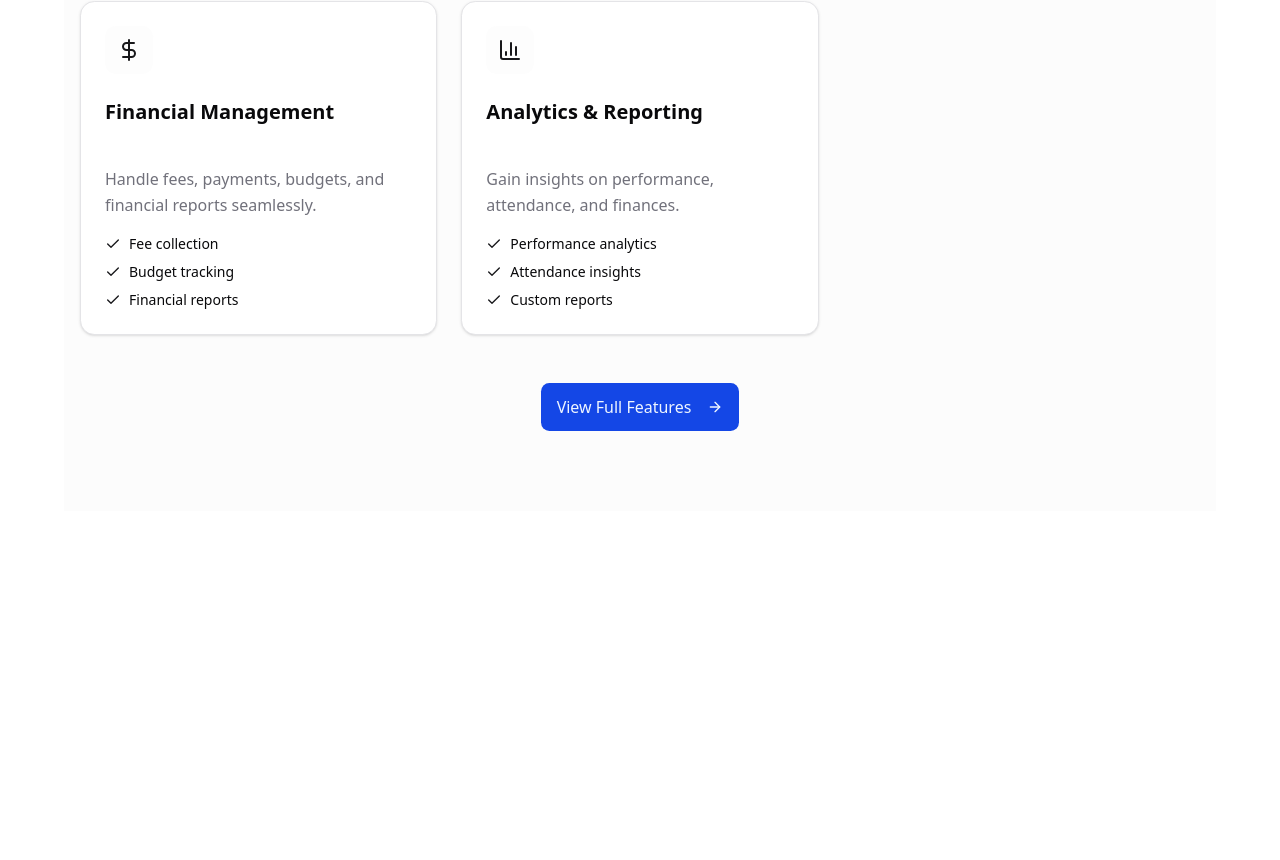
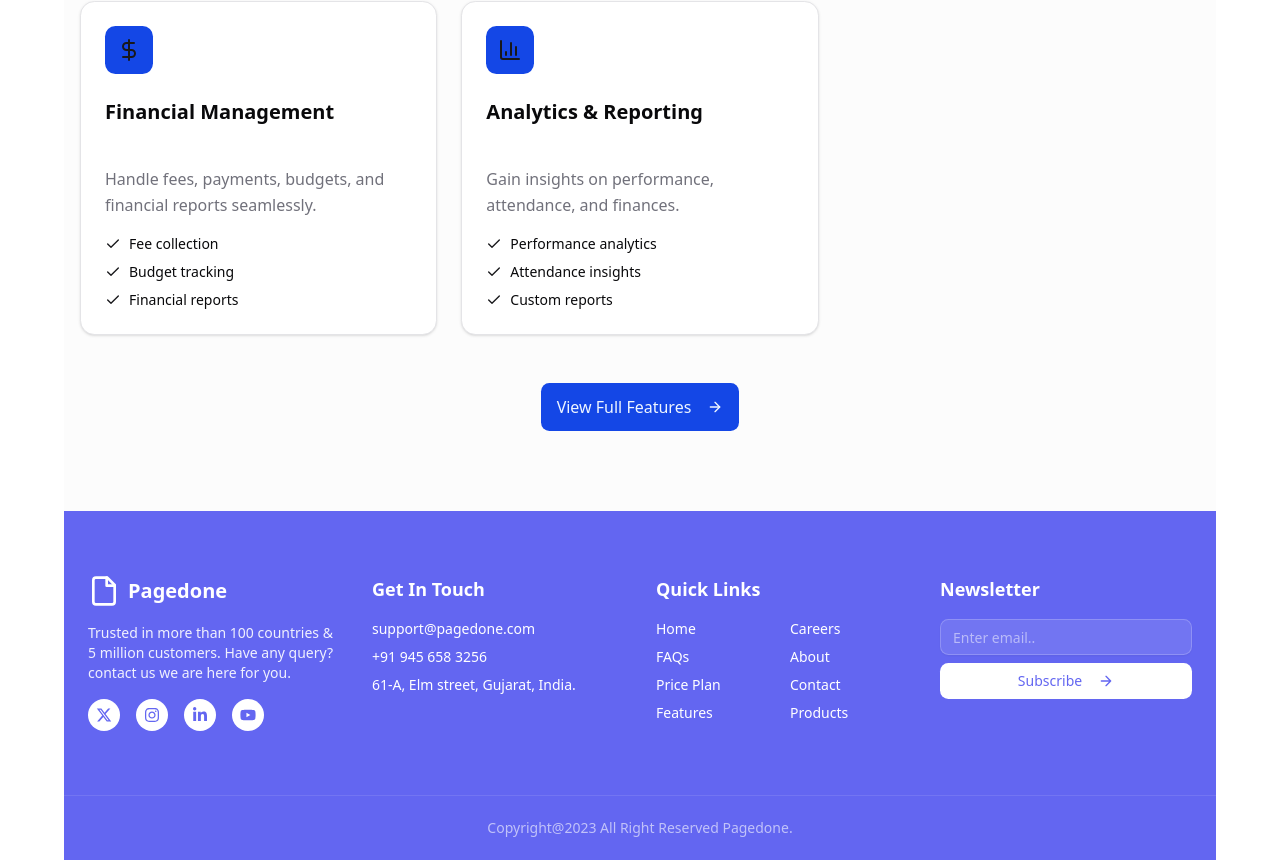
Before and after one commit to a10group/sisn, a Next.js app: page / in a window 1280 px wide. Shown: the part 2717-3577 px from the top of the page. Before the commit the page ends 3228 px from the top, so only its background shows below. Built offline with nearby package versions, Linux system fonts and the light colour scheme.

Commit message:
Site footer & Features Section

```diff
--- a/app/(public)/page.tsx
+++ b/app/(public)/page.tsx
@@ -3,6 +3,7 @@ import { HeroSection } from "@/components/frontend/hero-section";
 import LogoCloud from "@/components/frontend/logoCloud";
 import { DashboardPreview } from "@/components/frontend/dashboard-preview";
 import { FeaturesSection } from "@/components/frontend/features-section";
+import SiteFooter from "@/components/frontend/site-footer";
 
 const Page = () => {
   return (
@@ -11,6 +12,7 @@ const Page = () => {
       <LogoCloud />
       <DashboardPreview />
       <FeaturesSection />
+      <SiteFooter />
     </main>
   );
 };
--- a/components/frontend/features-section.tsx
+++ b/components/frontend/features-section.tsx
@@ -84,7 +84,7 @@ export function FeaturesSection() {
               className="bg-card border-border shadow-sm hover:shadow-md transition-shadow"
             >
               <CardHeader className="pb-4">
-                <div className="h-12 w-12 rounded-lg bg-accent/20 flex items-center justify-center mb-4">
+                <div className="h-12 w-12 rounded-lg bg-primary text-primary-foreground flex items-center justify-center mb-4">
                   <feature.icon className="h-6 w-6 text-accent-foreground" />
                 </div>
                 <CardTitle className="text-xl font-semibold text-foreground">
--- /dev/null
+++ b/components/frontend/site-footer.tsx
@@ -0,0 +1,152 @@
+import { Button } from "@/components/ui/button";
+import { Input } from "@/components/ui/input";
+import {
+  InstagramIcon,
+  LinkedinIcon,
+  TwitterIcon,
+  YoutubeIcon,
+} from "@/icons/socials";
+import Link from "next/link";
+
+export default function SiteFooter() {
+  return (
+    <footer className="w-full bg-[#6366F1] text-white">
+      <div className="container px-4 py-16 md:px-6">
+        <div className="grid gap-8 md:grid-cols-2 lg:grid-cols-4">
+          <div className="space-y-4">
+            <div className="flex items-center space-x-2">
+              <svg
+                className=" h-8 w-8"
+                fill="none"
+                height="24"
+                stroke="currentColor"
+                strokeLinecap="round"
+                strokeLinejoin="round"
+                strokeWidth="2"
+                viewBox="0 0 24 24"
+                width="24"
+                xmlns="http://www.w3.org/2000/svg"
+              >
+                <path d="M14.5 2H6a2 2 0 0 0-2 2v16a2 2 0 0 0 2 2h12a2 2 0 0 0 2-2V7.5L14.5 2z" />
+                <polyline points="14 2 14 8 20 8" />
+              </svg>
+              <span className="text-xl font-bold">Pagedone</span>
+            </div>
+            <p className="text-sm text-white/90">
+              Trusted in more than 100 countries & 5 million customers. Have any
+              query? contact us we are here for you.
+            </p>
+            <div className="flex space-x-4">
+              <Link
+                href="#"
+                className="rounded-full bg-white p-2 hover:bg-white/90"
+              >
+                <TwitterIcon className="h-4 w-4 text-[#6366F1]" />
+                <span className="sr-only">Twitter</span>
+              </Link>
+              <Link
+                href="#"
+                className="rounded-full bg-white p-2 hover:bg-white/90"
+              >
+                <InstagramIcon className="h-4 w-4 text-[#6366F1]" />
+                <span className="sr-only">Instagram</span>
+              </Link>
+              <Link
+                href="#"
+                className="rounded-full bg-white p-2 hover:bg-white/90"
+              >
+                <LinkedinIcon className="h-4 w-4 text-[#6366F1]" />
+                <span className="sr-only">LinkedIn</span>
+              </Link>
+              <Link
+                href="#"
+                className="rounded-full bg-white p-2 hover:bg-white/90"
+              >
+                <YoutubeIcon className="h-4 w-4 text-[#6366F1]" />
+                <span className="sr-only">YouTube</span>
+              </Link>
+            </div>
+          </div>
+          <div className="space-y-4">
+            <h3 className="text-lg font-bold">Get In Touch</h3>
+            <div className="space-y-2 text-sm">
+              <p>support@pagedone.com</p>
+              <p>+91 945 658 3256</p>
+              <p>61-A, Elm street, Gujarat, India.</p>
+            </div>
+          </div>
+          <div className="grid grid-cols-2 gap-4 sm:grid-cols-2">
+            <div className="space-y-4">
+              <h3 className="text-lg font-bold">Quick Links</h3>
+              <nav className="flex flex-col space-y-2 text-sm">
+                <Link className="hover:underline" href="#">
+                  Home
+                </Link>
+                <Link className="hover:underline" href="#">
+                  FAQs
+                </Link>
+                <Link className="hover:underline" href="#">
+                  Price Plan
+                </Link>
+                <Link className="hover:underline" href="#">
+                  Features
+                </Link>
+              </nav>
+            </div>
+            <div className="space-y-4">
+              <h3 className="text-lg font-bold invisible">Links</h3>
+              <nav className="flex flex-col space-y-2 text-sm">
+                <Link className="hover:underline" href="#">
+                  Careers
+                </Link>
+                <Link className="hover:underline" href="#">
+                  About
+                </Link>
+                <Link className="hover:underline" href="#">
+                  Contact
+                </Link>
+                <Link className="hover:underline" href="#">
+                  Products
+                </Link>
+              </nav>
+            </div>
+          </div>
+          <div className="space-y-4">
+            <h3 className="text-lg font-bold">Newsletter</h3>
+            <form className="space-y-2">
+              <Input
+                className="bg-white/10 border-white/20 placeholder:text-white/50"
+                placeholder="Enter email.."
+                type="email"
+              />
+              <Button
+                className="w-full bg-white text-[#6366F1] hover:bg-white/90"
+                type="submit"
+              >
+                Subscribe
+                <svg
+                  className="ml-2 h-4 w-4"
+                  fill="none"
+                  stroke="currentColor"
+                  strokeLinecap="round"
+                  strokeLinejoin="round"
+                  strokeWidth="2"
+                  viewBox="0 0 24 24"
+                >
+                  <path d="M5 12h14M12 5l7 7-7 7" />
+                </svg>
+              </Button>
+            </form>
+          </div>
+        </div>
+      </div>
+      <div className="border-t border-white/10">
+        <div className="container flex flex-col items-center justify-center gap-4 py-6 text-center text-sm md:h-16 md:flex-row md:py-0">
+          <div className="text-white/60">
+            Copyright@2023 All Right Reserved Pagedone.
+          </div>
+        </div>
+      </div>
+    </footer>
+  );
+}
--- /dev/null
+++ b/components/ui/input.tsx
@@ -0,0 +1,21 @@
+import * as React from "react"
+
+import { cn } from "@/lib/utils"
+
+function Input({ className, type, ...props }: React.ComponentProps<"input">) {
+  return (
+    <input
+      type={type}
+      data-slot="input"
+      className={cn(
+        "file:text-foreground placeholder:text-muted-foreground selection:bg-primary selection:text-primary-foreground dark:bg-input/30 border-input h-9 w-full min-w-0 rounded-md border bg-transparent px-3 py-1 text-base shadow-xs transition-[color,box-shadow] outline-none file:inline-flex file:h-7 file:border-0 file:bg-transparent file:text-sm file:font-medium disabled:pointer-events-none disabled:cursor-not-allowed disabled:opacity-50 md:text-sm",
+        "focus-visible:border-ring focus-visible:ring-ring/50 focus-visible:ring-[3px]",
+        "aria-invalid:ring-destructive/20 dark:aria-invalid:ring-destructive/40 aria-invalid:border-destructive",
+        className
+      )}
+      {...props}
+    />
+  )
+}
+
+export { Input }
--- /dev/null
+++ b/icons/socials.ts
@@ -0,0 +1,6 @@
+export {
+  FaInstagram as InstagramIcon,
+  FaLinkedinIn as LinkedinIcon,
+  FaXTwitter as TwitterIcon,
+  FaYoutube as YoutubeIcon,
+} from "react-icons/fa6";
```
